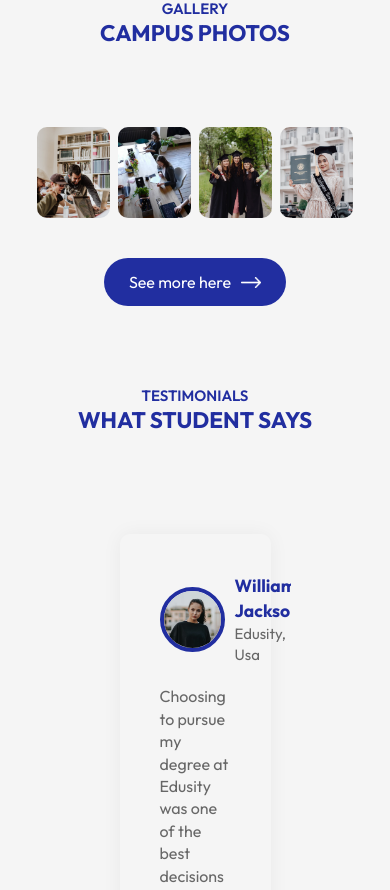
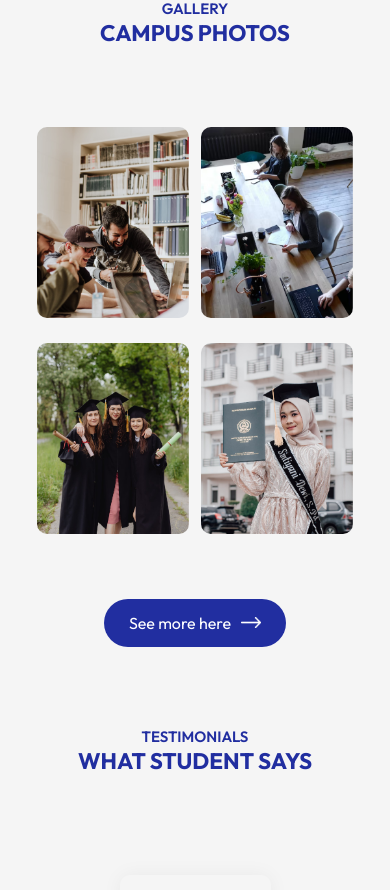
Before and after one commit to kaidoverse/educity, a React (Vite) app: page / in a window 390 px wide. Shown: the part 3080-3970 px from the top of the page. Built offline with nearby package versions, Linux system fonts and the light colour scheme.

Commit message:
added media queries for campus component

```diff
--- a/src/Components/Campus/Campus.css
+++ b/src/Components/Campus/Campus.css
@@ -15,3 +15,14 @@
   width: 23%;
   border-radius: 10px;
 }
+
+@media (max-width: 800px) {
+  .gallery {
+    flex-wrap: wrap;
+  }
+
+  .gallery img {
+    width: 48%;
+    margin-bottom: 25px;
+  }
+}
```
